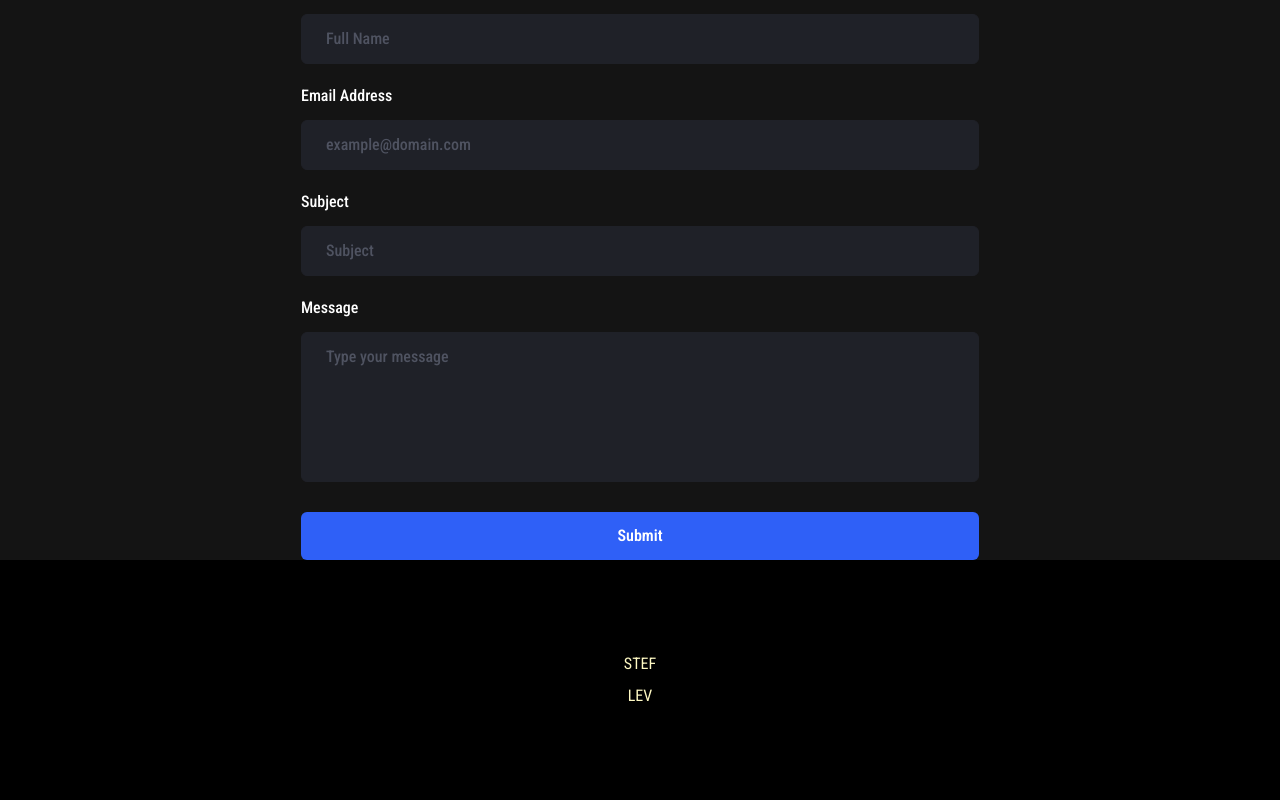
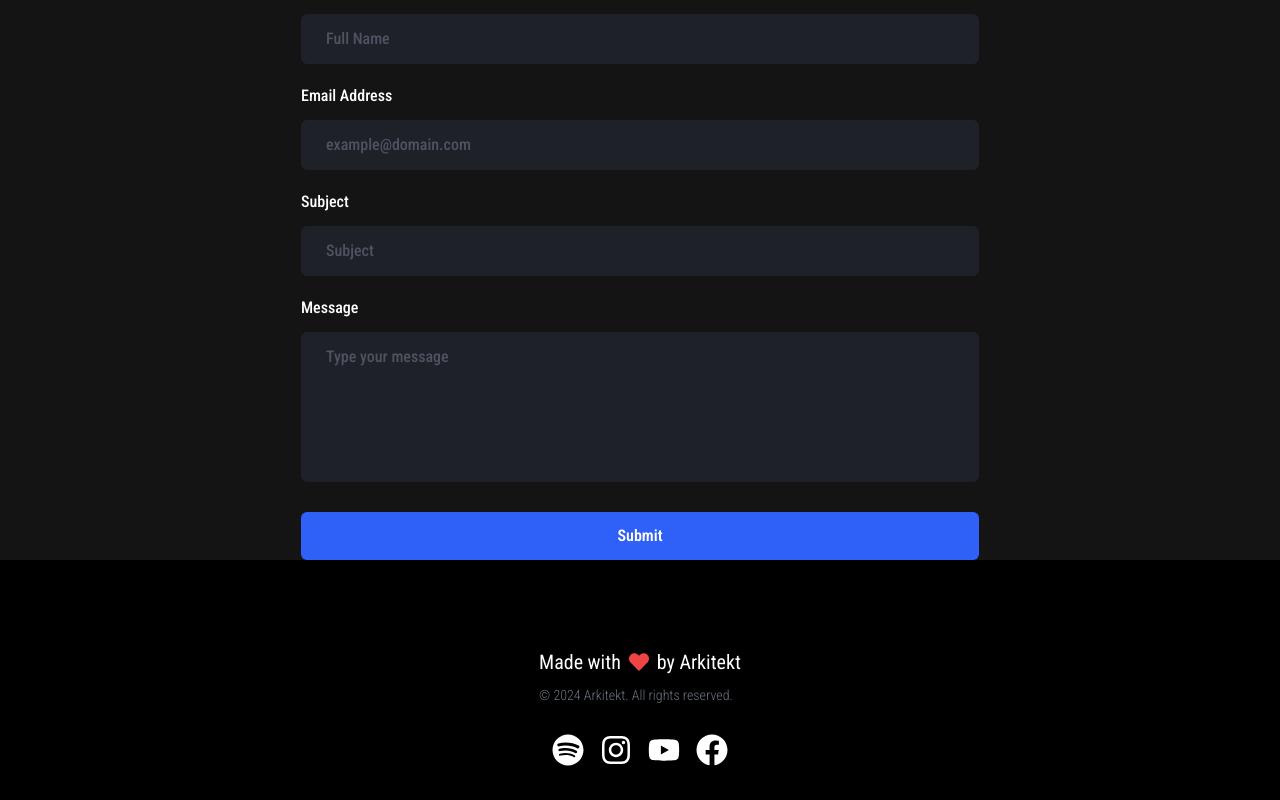
Before and after one commit to Stef-Lev/arkitekt-website, a Next.js app: page /contact in a window 1280 px wide. Shown: the part 334-1134 px from the top of the page. Built offline with nearby package versions, Linux system fonts and the light colour scheme.

Commit message:
finish footer

```diff
--- a/src/components/drawer/drawer.tsx
+++ b/src/components/drawer/drawer.tsx
@@ -2,11 +2,9 @@ import { useEffect } from 'react';
 import { cn } from '@/helpers/classnames';
 import { useRouter } from 'next/navigation';
 import Image from 'next/image';
-import { FaSpotify } from 'react-icons/fa';
-import { FaYoutube } from 'react-icons/fa';
-import { FaInstagram } from 'react-icons/fa';
-import { FaFacebook } from 'react-icons/fa';
 import content from '@/content/content';
+// import mediaComponents from '@/helpers/media-components';
+import SocialMedia from '@/components/social-media/social-media';
 
 interface Props {
   isDrawerOpen: boolean;
@@ -18,13 +16,6 @@ const Drawer = (props: Props) => {
   const { isDrawerOpen, toggleDrawer, items } = props;
   const router = useRouter();
   const socialUrls = content.drawer.socialUrls;
-
-  const mediaComponents: Record<string, JSX.Element> = {
-    spotify: <FaSpotify size={32} />,
-    youtube: <FaYoutube size={32} />,
-    instagram: <FaInstagram size={32} />,
-    facebook: <FaFacebook size={32} />,
-  };
 
   useEffect(() => {
     if (isDrawerOpen) {
@@ -75,26 +66,7 @@ const Drawer = (props: Props) => {
             </ul>
           </nav>
         </div>
-        <div
-          className={cn(
-            'absolute bottom-0',
-            'flex justify-center items-center gap-4',
-            'h-[100px] w-full',
-            'p-6',
-          )}
-        >
-          {['spotify', 'instagram', 'youtube', 'facebook'].map((item) => (
-            <div
-              key={item}
-              className="hover:text-mainBlue hover:cursor-pointer"
-              onClick={() =>
-                handleClick(socialUrls[item as keyof typeof socialUrls])
-              }
-            >
-              {mediaComponents[item]}
-            </div>
-          ))}
-        </div>
+        <SocialMedia onClick={handleClick} />
       </div>
     </div>
   );
--- a/src/components/footer/footer.tsx
+++ b/src/components/footer/footer.tsx
@@ -1,17 +1,37 @@
+'use client';
 import { cn } from '@/helpers/classnames';
+import { FaHeart } from 'react-icons/fa';
+import SocialMedia from '@/components/social-media/social-media';
+import { useRouter } from 'next/navigation';
 
 const Footer = () => {
+  const router = useRouter();
+  const handleClick = (url: string) => {
+    router.push(url);
+  };
   return (
     <footer
       className={cn(
         'p-4 h-[240px]',
         'flex justify-center items-center',
-        'text-yellow-100 bg-black',
+        'text-white bg-black',
+        'relative',
       )}
     >
       <div className={cn('flex flex-col justify-center items-center gap-2')}>
-        <div>STEF</div>
-        <div>LEV</div>
+        <div className="">
+          <div className="flex items-center justify-center text-[20px]">
+            Made with{' '}
+            <div className="px-2 text-red-500">
+              <FaHeart />
+            </div>{' '}
+            by Arkitekt
+          </div>
+          <div className="text-[14px] font-light text-gray-500 py-2">
+            © 2024 Arkitekt. All rights reserved.
+          </div>
+        </div>
+        <SocialMedia onClick={handleClick} />
       </div>
     </footer>
   );
--- a/src/components/scroll-top-button/scroll-top-button.tsx
+++ b/src/components/scroll-top-button/scroll-top-button.tsx
@@ -4,8 +4,8 @@ import { FiArrowUp } from 'react-icons/fi';
 
 const ScrollTopButton: React.FC = () => {
   const [opacity, setOpacity] = useState<number>(0);
-  const ScrollStart = 200;
-  const ScrollEnd = 300;
+  const ScrollStart = 700;
+  const ScrollEnd = 900;
 
   const handleScrollTop = () => {
     const scrollDuration = 500;
--- /dev/null
+++ b/src/components/social-media/social-media.tsx
@@ -0,0 +1,36 @@
+import { cn } from '@/helpers/classnames';
+import content from '@/content/content';
+import mediaComponents from '@/helpers/media-components';
+
+interface Props {
+  className?: string;
+  onClick: (arg: string) => void;
+}
+
+const SocialMedia = ({ className, onClick }: Props) => {
+  const socialUrls = content.drawer.socialUrls;
+
+  return (
+    <div
+      className={cn(
+        'absolute bottom-0',
+        'flex justify-center items-center gap-4',
+        'h-[100px] w-full',
+        'p-6',
+        className,
+      )}
+    >
+      {['spotify', 'instagram', 'youtube', 'facebook'].map((item) => (
+        <div
+          key={item}
+          className="hover:text-mainBlue hover:cursor-pointer"
+          onClick={() => onClick(socialUrls[item as keyof typeof socialUrls])}
+        >
+          {mediaComponents[item]}
+        </div>
+      ))}
+    </div>
+  );
+};
+
+export default SocialMedia;
--- /dev/null
+++ b/src/helpers/media-components.tsx
@@ -0,0 +1,13 @@
+import { FaSpotify } from 'react-icons/fa';
+import { FaYoutube } from 'react-icons/fa';
+import { FaInstagram } from 'react-icons/fa';
+import { FaFacebook } from 'react-icons/fa';
+
+const mediaComponents: Record<string, JSX.Element> = {
+  spotify: <FaSpotify size={32} />,
+  youtube: <FaYoutube size={32} />,
+  instagram: <FaInstagram size={32} />,
+  facebook: <FaFacebook size={32} />,
+};
+
+export default mediaComponents;
```
